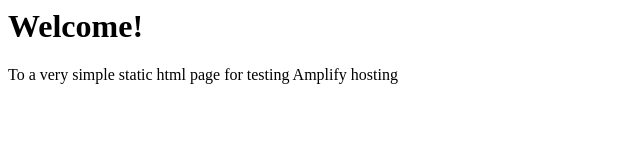
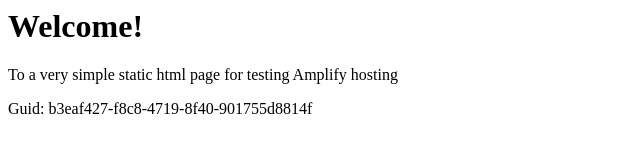
Before and after one commit to aws-aemilia-hkg/Github-PR-Commit-Integration-Test-DoNotTouch-Gith-P5X5MO5I-v1-preprod-ap-east-1, a website: page src/index.html in a window 1280 px wide. Shown: the whole page, without its empty margins (0-640 px from the left). Drawn offline with Linux system fonts and the light colour scheme.

Commit message:
commit from integ tests

```diff
--- a/src/index.html
+++ b/src/index.html
@@ -1,3 +1,5 @@
+
+
 <html lang="en">
 
 <head>
@@ -10,6 +12,6 @@
 <body>
     <h1>Welcome!</h1>
     <p>To a very simple static html page for testing Amplify hosting</p>
-</body>
+    <p>Guid: b3eaf427-f8c8-4719-8f40-901755d8814f</p></body>
 
 </html>
```
